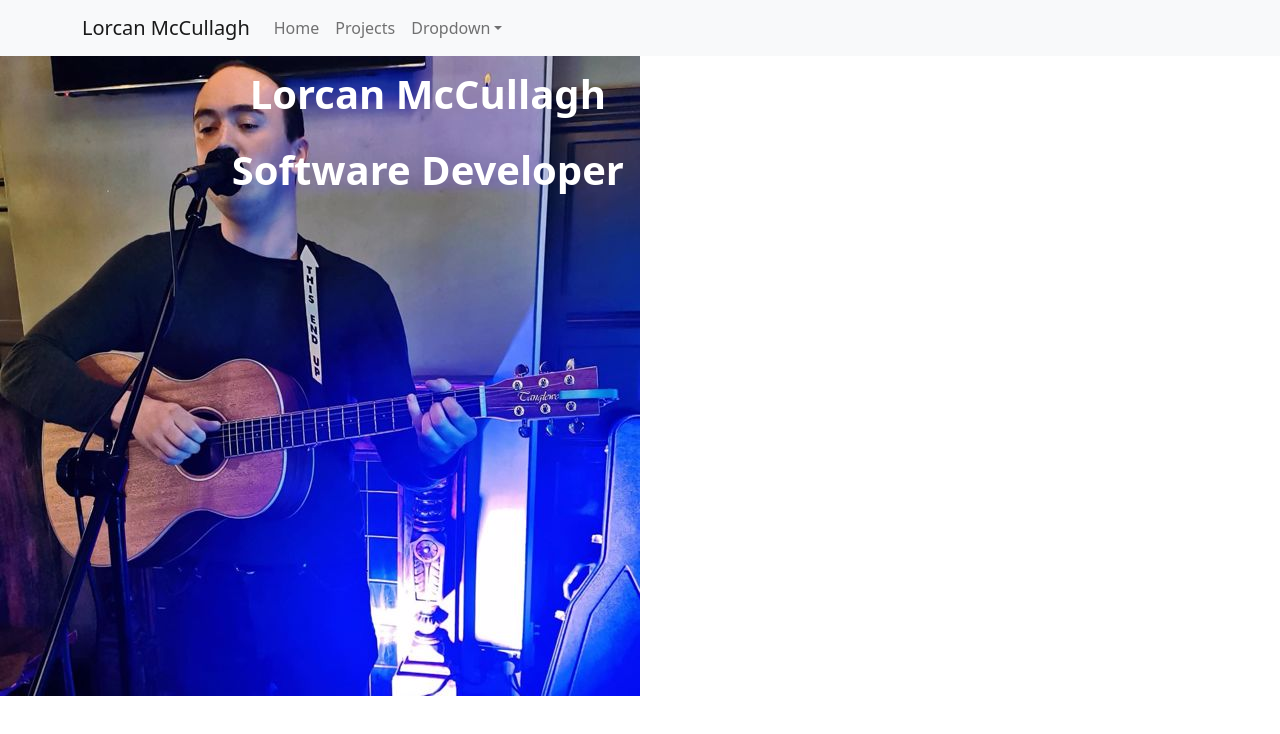
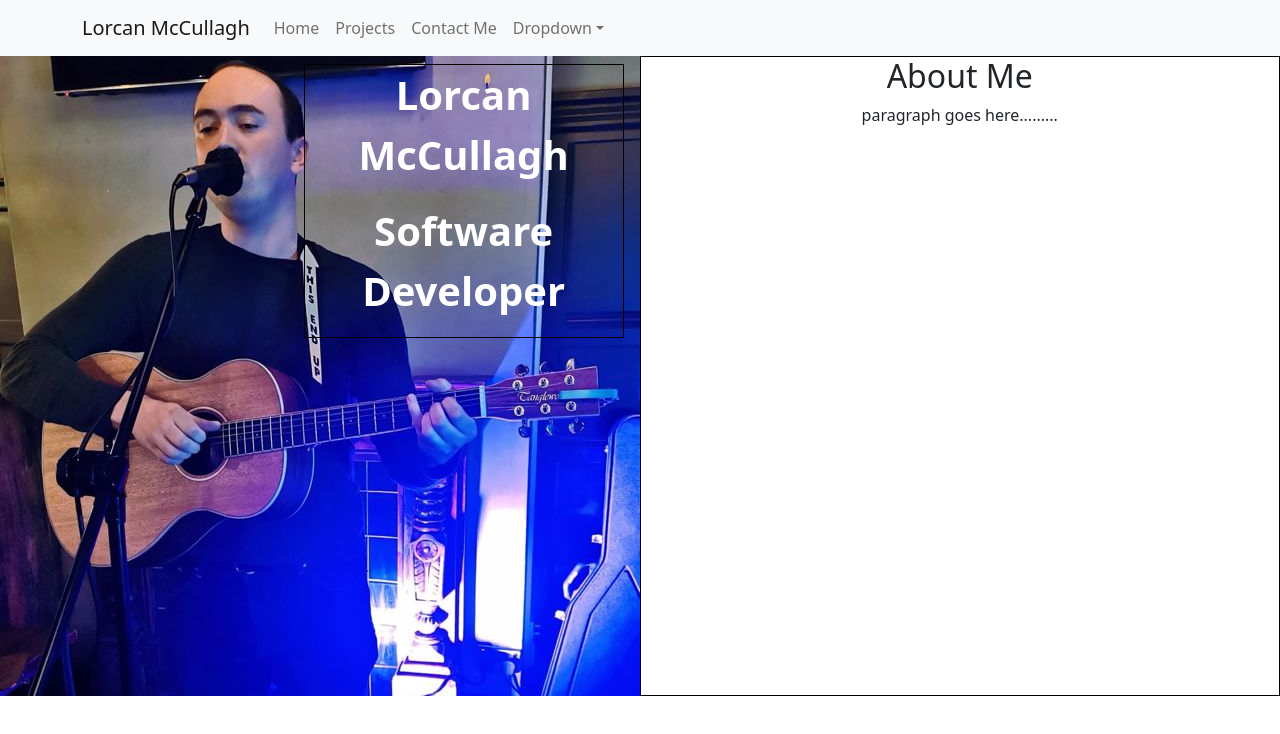
Before and after one commit to lorcanmc/portfolio2, a React (Create React App) app: page / in a window 1280 px wide. Shown: the top 734 px of the page. Built offline with nearby package versions, Linux system fonts and the light colour scheme.

Commit message:
about me section exists

```diff
--- a/src/components/App/App.css
+++ b/src/components/App/App.css
@@ -1,54 +1,34 @@
 .App {
-  text-align: center;
+  /* text-align: center; */
 }
 
-.App-logo {
-  height: 40vmin;
-  pointer-events: none;
-}
-
-@media (prefers-reduced-motion: no-preference) {
-  .App-logo {
-    animation: App-logo-spin infinite 20s linear;
-  }
-}
-
-.App-header {
-  background-color: #282c34;
-  min-height: 100vh;
-  display: flex;
-  flex-direction: column;
-  align-items: center;
-  justify-content: center;
-  font-size: calc(10px + 2vmin);
-  color: white;
-}
-
-.App-link {
-  color: #61dafb;
-}
-
-@keyframes App-logo-spin {
-  from {
-    transform: rotate(0deg);
-  }
-  to {
-    transform: rotate(360deg);
-  }
-}
 
 .singing-pic-container {
-  width: 50%;
-  max-width: 1000px;
+  width: 100%;
+  /* max-width: 1400px; */
   position: relative;
   text-align: center;
   color: white;
 }
 
 .top-right {
+  border: 1px solid black;
+  width: 50%;
+
   position: absolute;
   font-size: 40px;
   font-weight: 700;
   top: 8px;
   right: 16px;
 }
+
+.flex-container {
+  display: flex;
+
+}
+
+.about-me {
+  width: 100%;
+  border: 1px solid black;
+  text-align: center;
+}
--- a/src/components/App/App.js
+++ b/src/components/App/App.js
@@ -7,11 +7,17 @@ function App() {
   return (
     <div className="App">
       <NavBarContainer />
-      <div className="singing-pic-container">
-        <img style={{ width: "100%" }} src={singingPic} />
-        <div class="top-right">
-          <p>Lorcan McCullagh</p>
-          <p>Software Developer</p>
+      <div className="flex-container">
+        <div className="singing-pic-container">
+          <img style={{ width: "100%" }} src={singingPic} />
+          <div class="top-right">
+            <p>Lorcan McCullagh</p>
+            <p>Software Developer</p>
+          </div>
+        </div>
+        <div className="about-me">
+          <h2>About Me</h2>
+          <p>paragraph goes here.........</p>
         </div>
       </div>
     </div>
--- a/src/components/NavBarContainer/index.js
+++ b/src/components/NavBarContainer/index.js
@@ -3,7 +3,6 @@ import Container from 'react-bootstrap/Container';
 import Nav from 'react-bootstrap/Nav';
 import NavDropdown from 'react-bootstrap/NavDropdown';
 import 'bootstrap/dist/css/bootstrap.min.css';
-
 
 export function NavBarContainer() {
   return (
@@ -15,6 +14,7 @@ export function NavBarContainer() {
           <Nav className="me-auto">
             <Nav.Link href="#home">Home</Nav.Link>
             <Nav.Link href="#link">Projects</Nav.Link>
+            <Nav.Link href="#link">Contact Me</Nav.Link>
             <NavDropdown title="Dropdown" id="basic-nav-dropdown">
               <NavDropdown.Item href="#action/3.1">Action</NavDropdown.Item>
               <NavDropdown.Item href="#action/3.2">
```
